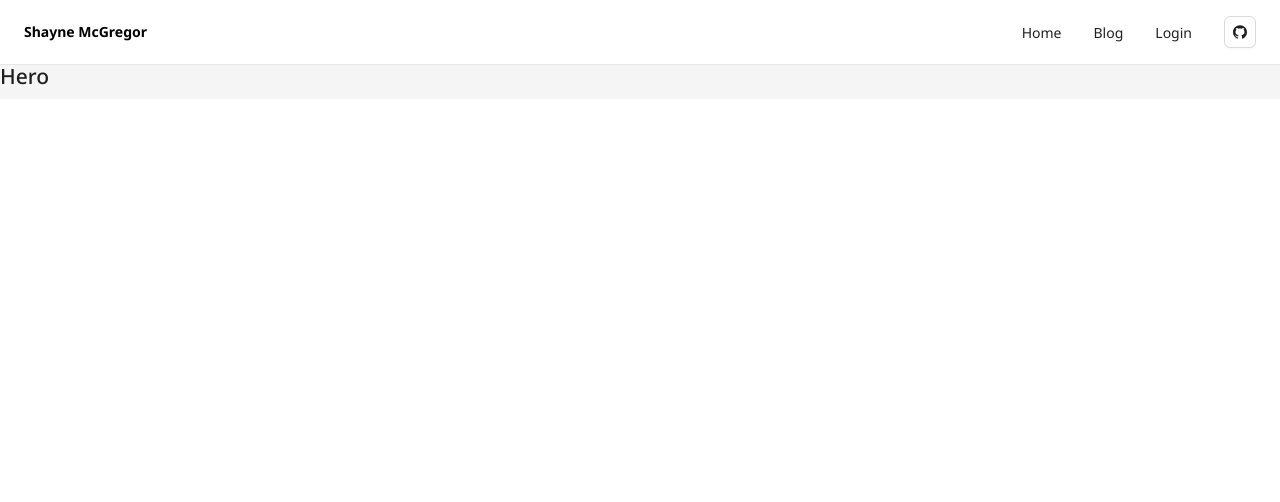
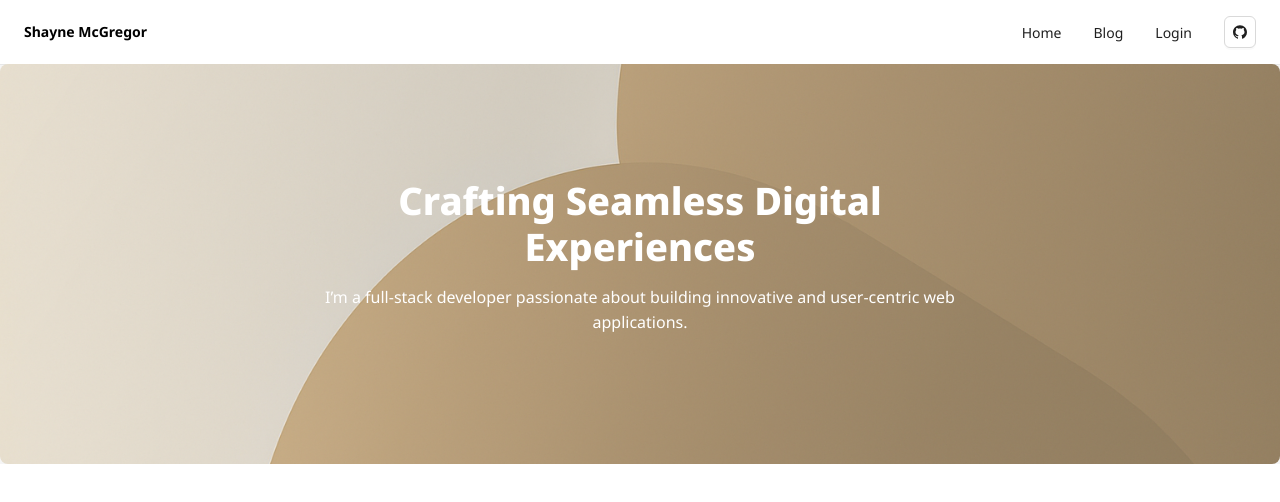
Before and after one commit to SMcGregor199/notion2github-FE, a React (Vite) app: page / in a window 1280 px wide. Shown: the top 502 px of the page. Built offline with nearby package versions, Linux system fonts and the light colour scheme.

Commit message:
add hero component

```diff
--- a/src/components/Hero.jsx
+++ b/src/components/Hero.jsx
@@ -1,7 +1,42 @@
+import {Typography, Flex, Button} from 'antd'
 function Hero(){
     return(
-        <section>
-            <h1>Hero</h1>
+        <section
+        style={{
+            position: "relative",
+            backgroundImage: "url('../../public/background.png')",
+            backgroundSize: "cover",
+            backgroundPosition: "center",
+            height: "400px",
+            borderRadius: "8px",
+            display: "flex",
+            alignItems: "center",
+            justifyContent: "center",
+            color: "#fff",
+            textAlign: "center",
+            overflow: "hidden",
+        }}
+        >
+            <Flex vertical align="center"style={{ position: "relative", zIndex: 1, maxWidth: 700, padding: "0 24px" }}>
+                <Typography.Title level={1}
+                style={{
+                    color: "white",
+                    fontWeight: 800,
+                    marginBottom: 16,
+                }}>
+                    Crafting Seamless Digital Experiences
+                </Typography.Title>
+                <Typography.Paragraph
+                style={{
+                    color: "white",
+                    fontSize: 16,
+                    fontWeight: 400,
+                    marginBottom: 16,
+                }}>
+                    I’m a full-stack developer passionate about building innovative and
+                    user-centric web applications.
+                </Typography.Paragraph>
+            </Flex>
         </section>
     )
 }
```
Also changed, not shown: public/background.png (added).
